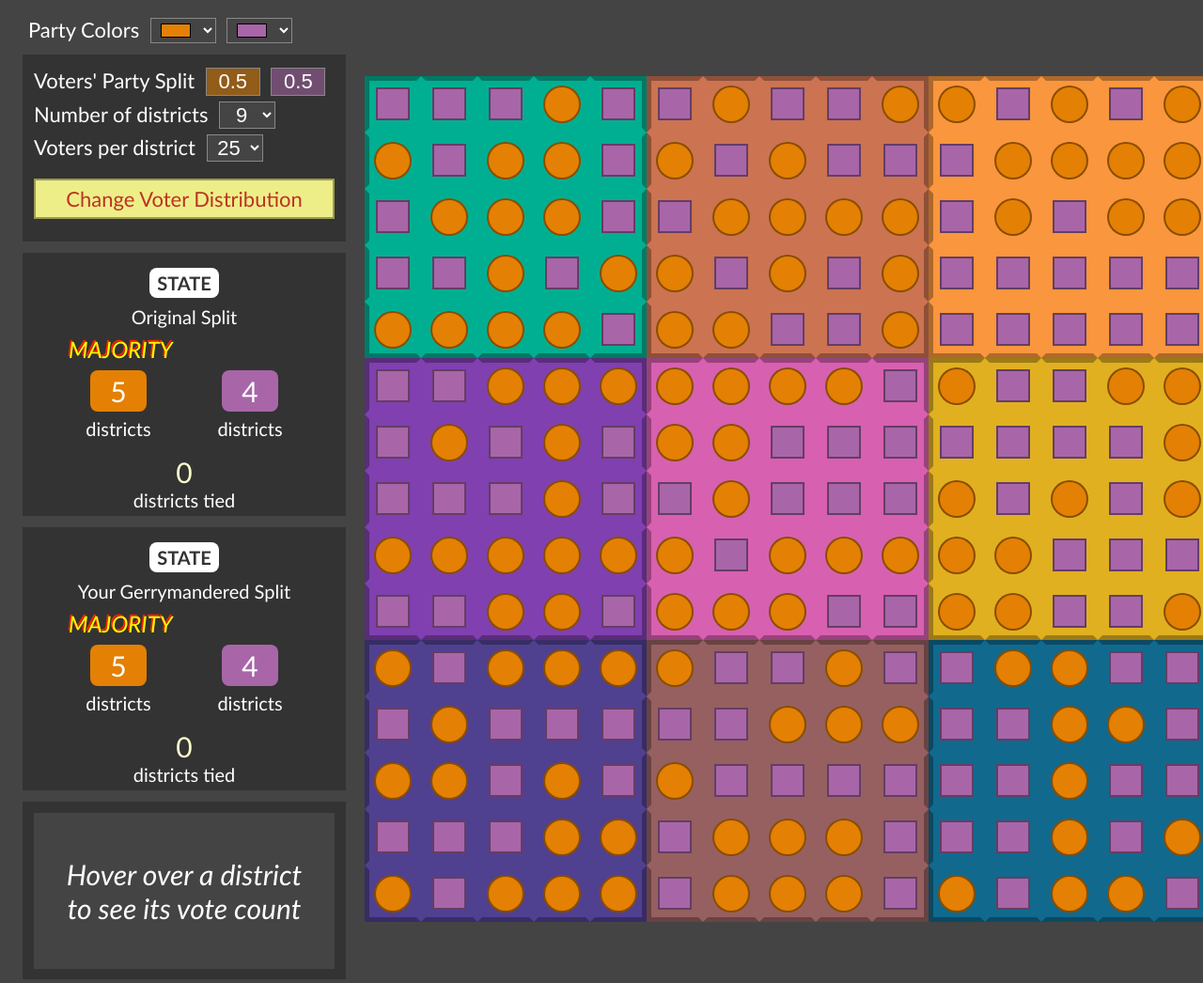
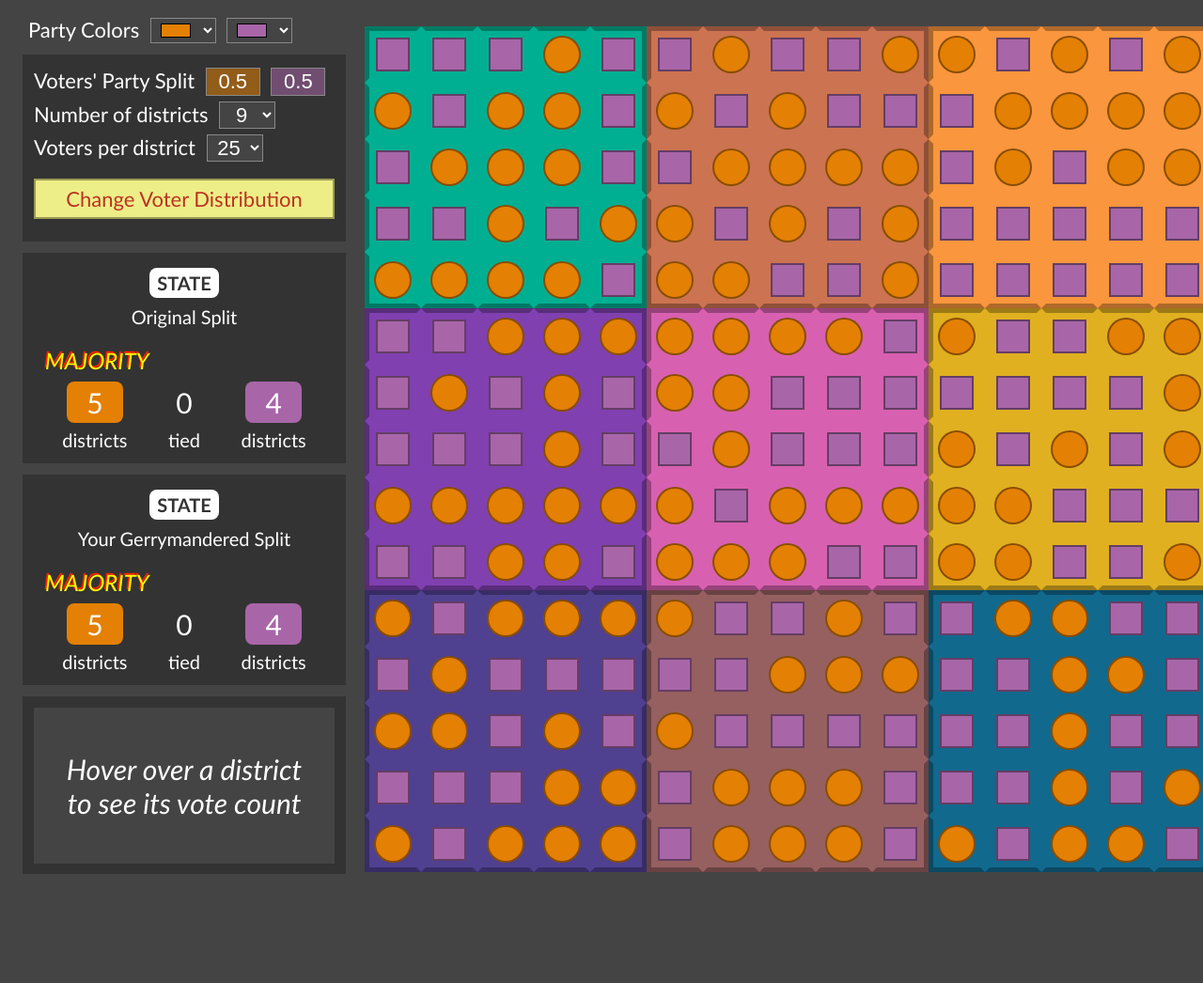
Before and after one commit to Persola/gerrymandering-game, a plain HTML site: page index.html in a window 1280 px wide. Shown: the whole page at 94% size. After the commit the page ends 956 px from the top, so only its background shows below. Drawn offline with Linux system fonts and the light colour scheme.

Commit message:
add voter total to district report; rearrange reports

```diff
--- a/index.css
+++ b/index.css
@@ -42,7 +42,7 @@ body {
 
 .houseReport {
   width: var(--panel-width);
-  height: 260px;
+  height: 204px;
   padding: 8px 12px 12px 12px;
   background-color: var(--panel-color);
   text-align: center;
@@ -70,7 +70,7 @@ body {
 
 .partyControlReport {
   display: inline-block;
-  width: 135px;
+  width: 90px;
 }
 
 .partyDistrictCount {
@@ -84,31 +84,22 @@ body {
   width: 60px;
 }
 
-.bigCount {
-  font-size: 30px;
-  color: #ffc;
-}
-
-.tiedReport {
-  margin-top: 16px;
-}
-
 .winnerDeclaration {
-  margin-bottom: 8px;
+  margin: 20px 0 8px 0;
   font-size: 24px;
   font-style: italic;
 }
 
 .winnerDeclarationLeft {
   text-align: left;
-  margin-left: 37px;
+  margin-left: 12px;
   color: #ff0;
   text-shadow: #f20 -1.6px -1.6px;
 }
 
 .winnerDeclarationRight {
   text-align: right;
-  margin-right: 33px;
+  margin-right: 8px;
   color: #ff0;
   text-shadow: #f20 -1.6px -1.6px;
 }
--- a/index.js
+++ b/index.js
@@ -482,16 +482,16 @@ const renderHouseReport = (votersForReport, subtitle) => {
       districts
     </div>
     <div class="partyControlReport">
+      <div class="partyDistrictCount">
+        ${results.tied}
+      </div>
+      tied
+    </div>
+    <div class="partyControlReport">
       <div class="partyDistrictCount party1">
         ${results.party1}
         </div>
         districts
-    </div>
-    <div class="tiedReport">
-      <div class="bigCount">
-        ${results.tied}
-      </div>
-      districts tied
     </div>
   `
 };
@@ -528,6 +528,12 @@ const districtReport = (distId) => {
         ${districtCount.party0}
       </div>
       voters
+    </div>
+    <div class="partyControlReport">
+      <div class="partyDistrictCount">
+        ${districtCount.party0 + districtCount.party1}
+      </div>
+      total
     </div>
     <div class="partyControlReport">
       <div class="partyDistrictCount party1">
```
